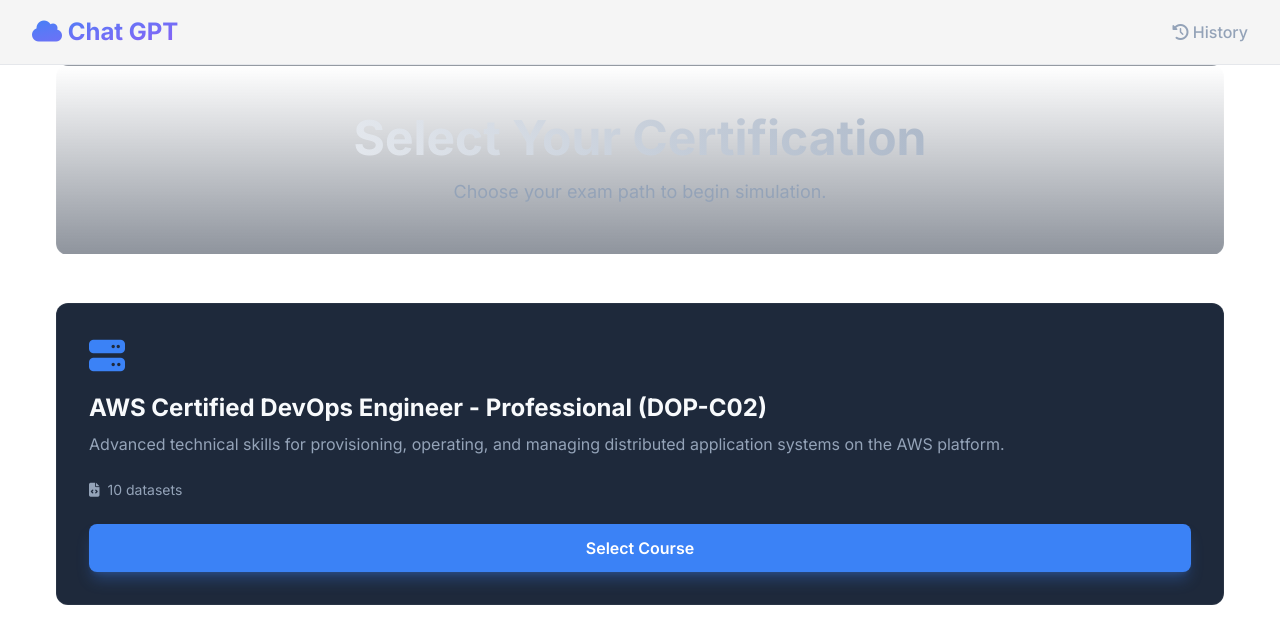
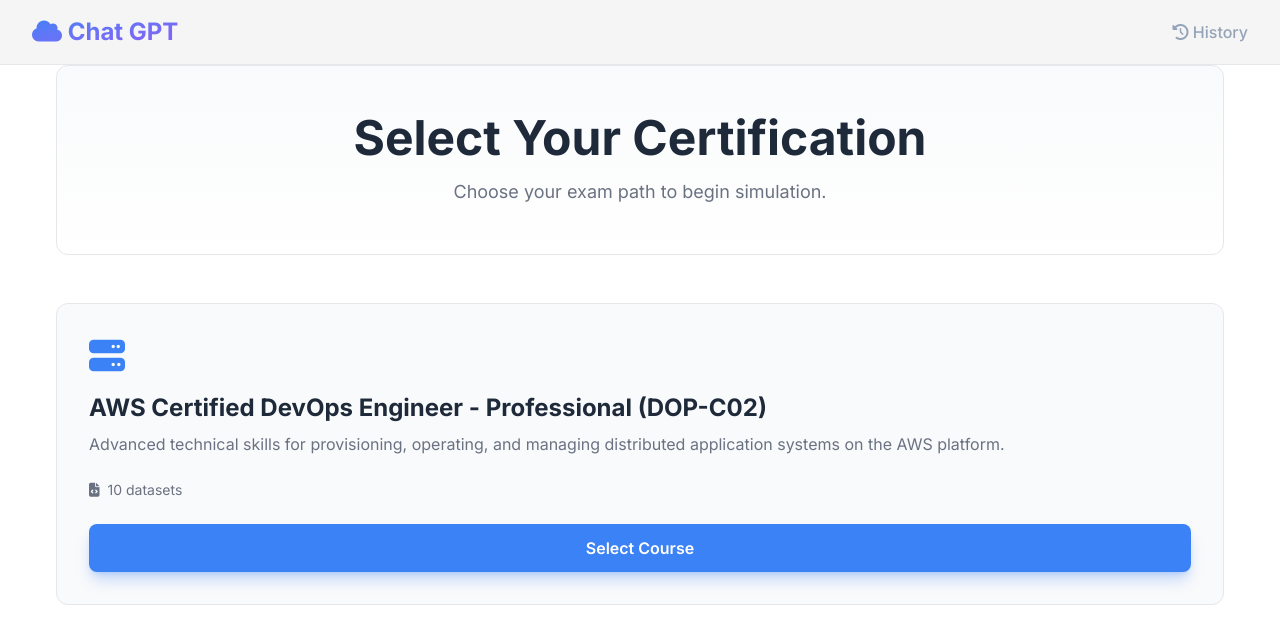
Before and after one commit to habach001501/udemy-exam-question, a React (Vite) app: page / in a window 1280 px wide. Shown: the top 644 px of the page. Built offline with nearby package versions, Linux system fonts and the light colour scheme; no server answers.

Commit message:
feat: add new exam history records to the data file.

```diff
--- a/src/pages/Home.jsx
+++ b/src/pages/Home.jsx
@@ -1,39 +1,50 @@
-import React from 'react';
-import { useNavigate } from 'react-router-dom';
-import { courses } from '../config';
-import { useQuiz } from '../context/QuizContext';
+import React from "react";
+import { useNavigate } from "react-router-dom";
+import { courses } from "../config";
+import { useQuiz } from "../context/QuizContext";
 
 const Home = () => {
   const navigate = useNavigate();
   const { dispatch } = useQuiz();
 
   const handleSelectCourse = (course) => {
-        dispatch({ type: 'SET_COURSE', payload: course });
+    dispatch({ type: "SET_COURSE", payload: course });
     navigate(`/dashboard/${course.id}`);
   };
 
   return (
-        <div className="max-w-[1200px] mx-auto px-4 animate-fade-in" id="view-home">
-            <div className="text-center mb-12 py-12 bg-gradient-to-b from-transparent to-bg-card/50 rounded-xl border border-white/5">
-                <h1 className="text-5xl mb-4 bg-gradient-to-r from-white to-text-muted bg-clip-text text-transparent font-bold">
+    <div
+      className="max-w-[1200px] mx-auto px-4 animate-fade-in bg-white"
+      id="view-home"
+    >
+      <div className="text-center mb-12 py-12 bg-gradient-to-b from-gray-50 to-white rounded-xl border border-gray-200">
+        <h1 className="text-5xl mb-4 text-gray-800 font-bold">
           Select Your Certification
         </h1>
-                <p className="text-text-muted text-lg">Choose your exam path to begin simulation.</p>
+        <p className="text-gray-500 text-lg">
+          Choose your exam path to begin simulation.
+        </p>
       </div>
 
-            <div id="course-list" className="grid grid-cols-[repeat(auto-fit,minmax(300px,1fr))] gap-6">
-                {courses.map(course => (
+      <div
+        id="course-list"
+        className="grid grid-cols-[repeat(auto-fit,minmax(300px,1fr))] gap-6"
+      >
+        {courses.map((course) => (
           <div
             key={course.id}
-                        className="bg-bg-card border border-white/5 rounded-xl p-8 transition-all duration-200 cursor-pointer relative overflow-hidden hover:-translate-y-1 hover:shadow-xl hover:border-primary group"
+            className="bg-gray-50 border border-gray-200 rounded-xl p-8 transition-all duration-200 cursor-pointer relative overflow-hidden hover:-translate-y-1 hover:shadow-xl hover:border-primary group"
           >
             <div className="text-4xl mb-4 text-primary transition-transform duration-200">
               <i className={`fa-solid ${course.icon}`}></i>
             </div>
-                        <h3 className="text-2xl font-bold mb-2">{course.title}</h3>
-                        <p className="text-text-muted mb-6">{course.description}</p>
-                        <div className="mt-4 text-sm text-text-muted flex items-center gap-2">
-                            <i className="fa-solid fa-file-code"></i> {course.scripts.length} datasets
+            <h3 className="text-2xl font-bold mb-2 text-gray-800">
+              {course.title}
+            </h3>
+            <p className="text-gray-500 mb-6">{course.description}</p>
+            <div className="mt-4 text-sm text-gray-500 flex items-center gap-2">
+              <i className="fa-solid fa-file-code"></i> {course.scripts.length}{" "}
+              datasets
             </div>
             <button
               className="bg-primary text-white shadow-lg shadow-primary/30 mt-6 w-full py-3 px-6 rounded-lg font-semibold hover:bg-blue-600 hover:-translate-y-0.5 transition-all flex items-center justify-center gap-2"
```
Also changed, not shown: src/pages/Dashboard.jsx (+88 -50 lines), 1 other file (tests, documents, lock files or other folders). Lines whose indentation alone changed are shown as unchanged.
